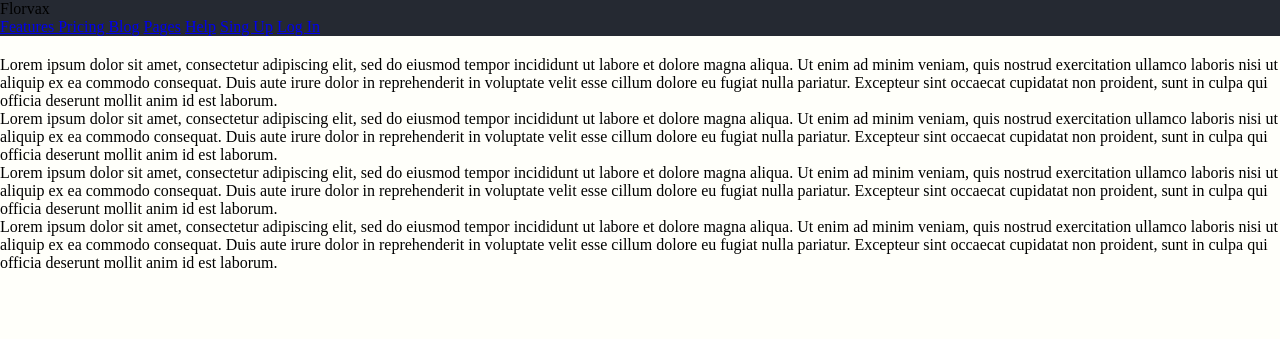
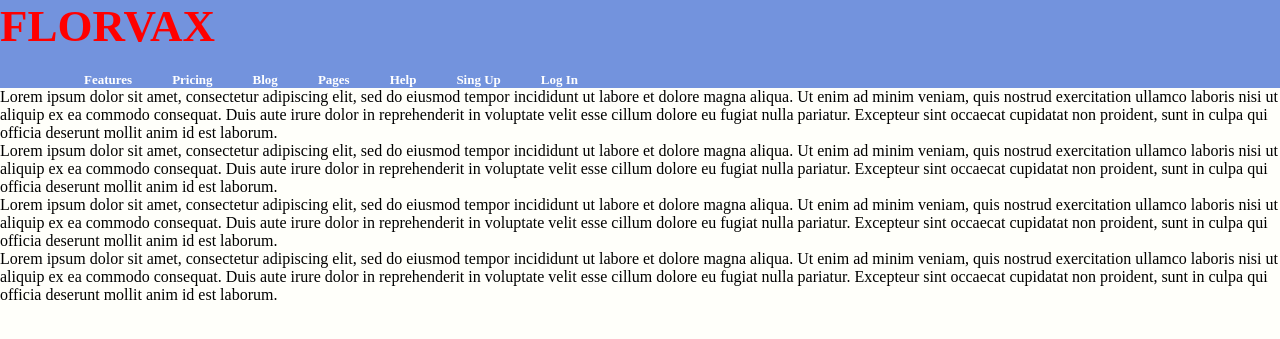
Before and after one commit to PatosZapatos/FlorVax, a PHP site: page /pag1.html in a window 1280 px wide. Shown: the top 339 px of the page. Run offline with PHP 8.4, Linux system fonts and the light colour scheme.

Commit message:
adadrtdydry
dryrdy

```diff
--- a/paginaprincipal/estilos.css
+++ b/paginaprincipal/estilos.css
@@ -5,6 +5,31 @@ body {
 header{
     width:100%;
     overflow:hidden;
-    background:#252932;
-    margin-bottom:20px;
+    background:#7393dd;
+
 }
+nav{
+    display: flex;
+    align-items: center;
+    justify-content:flex-center;
+    padding: 0px 20px;
+    padding-left: 5%;
+    padding-right: 5%;
+    padding-top: 20px;
+    font-weight: bold;
+    font-size: small;
+}
+h1{
+    color: rgb(255, 0, 0);
+    font-size: 45px;
+
+}
+a{
+    color: white;
+    text-decoration: none;
+    display: inline-block;
+    padding: 0px 20px;
+}
+a:hover{
+    color: aquamarine;
+}
--- a/paginaprincipal/pag1.html
+++ b/paginaprincipal/pag1.html
@@ -8,16 +8,15 @@
 </head>
 <body>
     <header>
-        <div class="logo">Florvax</div>
-
+        <h1>FLORVAX</h1>
         <nav>
-            <a href="#">Features </a>
-            <a href="#">Pricing </a>
-            <a href="#">Blog</a>
-            <a href="#">Pages</a>
-            <a href="#">Help</a>
-            <a href="#">Sing Up</a>
-            <a href="#">Log In</a>
+            <a href="" class="nav-link">Features </a>
+            <a href="" class="nav-link">Pricing </a>
+            <a href="" class="nav-link">Blog</a>
+            <a href="" class="nav-link">Pages</a>
+            <a href="" class="nav-link">Help</a>
+            <a href="" class="nav-link">Sing Up</a>
+            <a href="" class="nav-link">Log In</a>
         </nav>
     </header>
     <section class="contenido">
```
